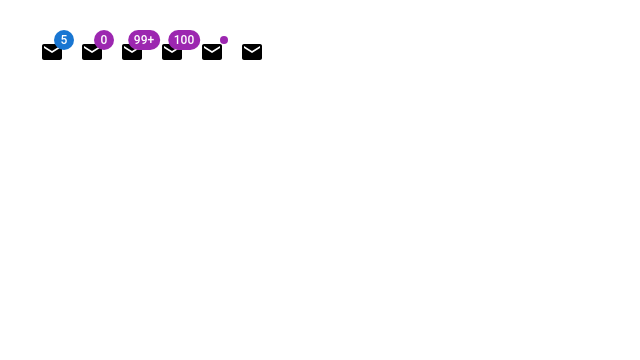
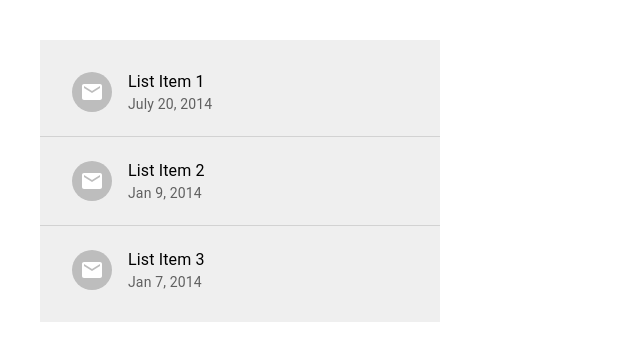
Before and after one commit to fhabhishektiwari/react-mui-learning, a React (Create React App) app: page / in a window 1280 px wide. Shown: the top 360 px of the page, without its empty margins (0-640 px from the left). Built offline with nearby package versions, Linux system fonts and the light colour scheme.

Commit message:
Added MuiList

```diff
--- a/src/App.tsx
+++ b/src/App.tsx
@@ -1,13 +1,13 @@
 import React from 'react';
 import './App.css';
-import { MuiBadge } from './components/MuiBadge';
+import { MuiList } from './components/MuiList';
 
 
 
 function App() {
   return (
     <div className=''>
-      <MuiBadge/>
+      <MuiList/>
 
 
     </div>
--- /dev/null
+++ b/src/components/MuiList.tsx
@@ -0,0 +1,54 @@
+import React from 'react'
+import { Box, List, ListItem, ListItemText, ListItemIcon, ListItemAvatar, Avatar, ListItemButton,Divider } from '@mui/material'
+import { Mail } from '@mui/icons-material'
+export const MuiList = () => {
+    return (
+        <Box sx={{ width: '400px', bgcolor: '#efefef' }} m={5}>
+            <List>
+
+                <ListItem>
+                    <ListItemButton>
+                        <ListItemIcon>
+                            <ListItemAvatar>
+                                <Avatar>
+                                    <Mail />
+                                </Avatar>
+                            </ListItemAvatar>
+                        </ListItemIcon>
+                        <ListItemText primary='List Item 1' secondary="July 20, 2014" />
+                    </ListItemButton>
+                </ListItem>
+                <Divider/>
+                <ListItem>
+                    <ListItemButton>
+
+                        <ListItemIcon>
+                            <ListItemAvatar>
+                                <Avatar>
+                                    <Mail />
+                                </Avatar>
+                            </ListItemAvatar>
+                        </ListItemIcon>
+
+                        <ListItemText primary='List Item 2' secondary="Jan 9, 2014" />
+                    </ListItemButton>
+                </ListItem>
+                <Divider/>
+                <ListItem>
+                    <ListItemButton>
+
+                        <ListItemIcon>
+                            <ListItemAvatar>
+                                <Avatar>
+                                    <Mail />
+                                </Avatar>
+                            </ListItemAvatar>
+                        </ListItemIcon>
+
+                        <ListItemText primary='List Item 3' secondary="Jan 7, 2014" />
+                    </ListItemButton>
+                </ListItem>
+            </List>
+        </Box>
+    )
+}
```
